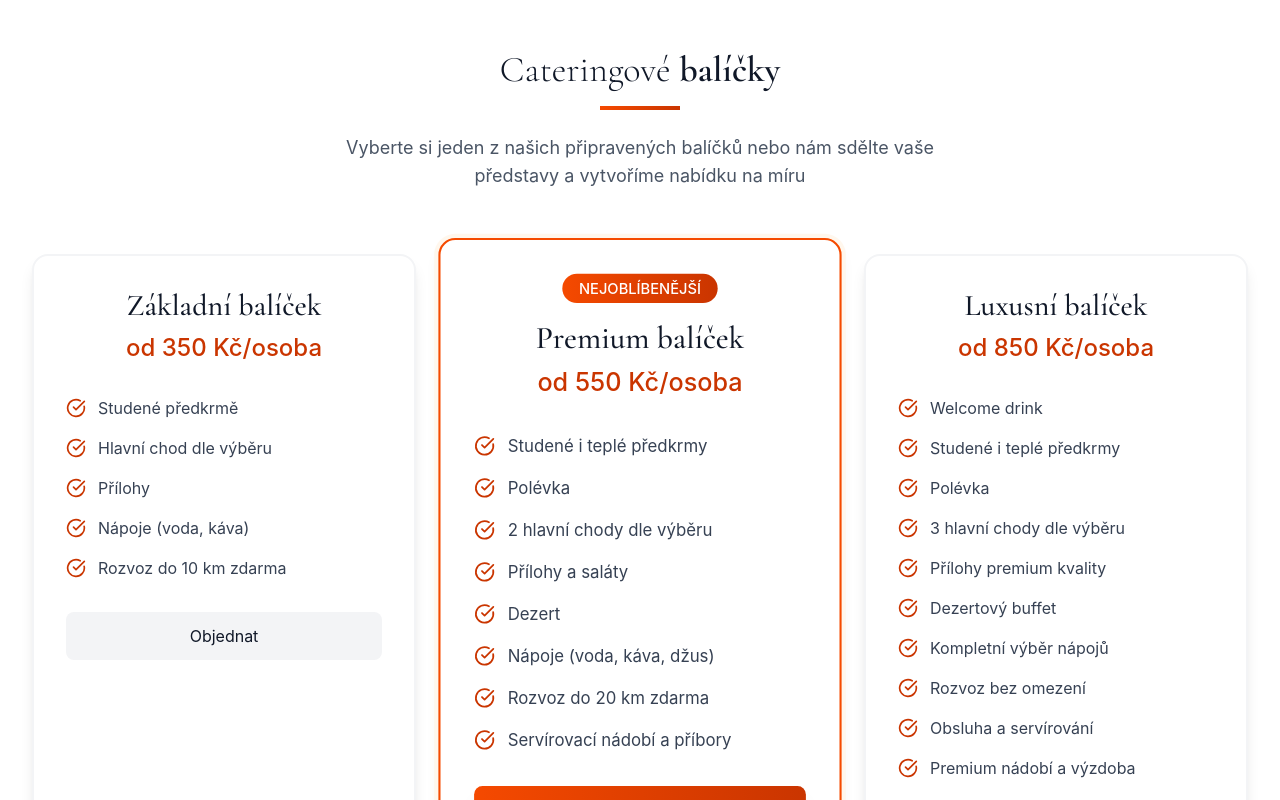
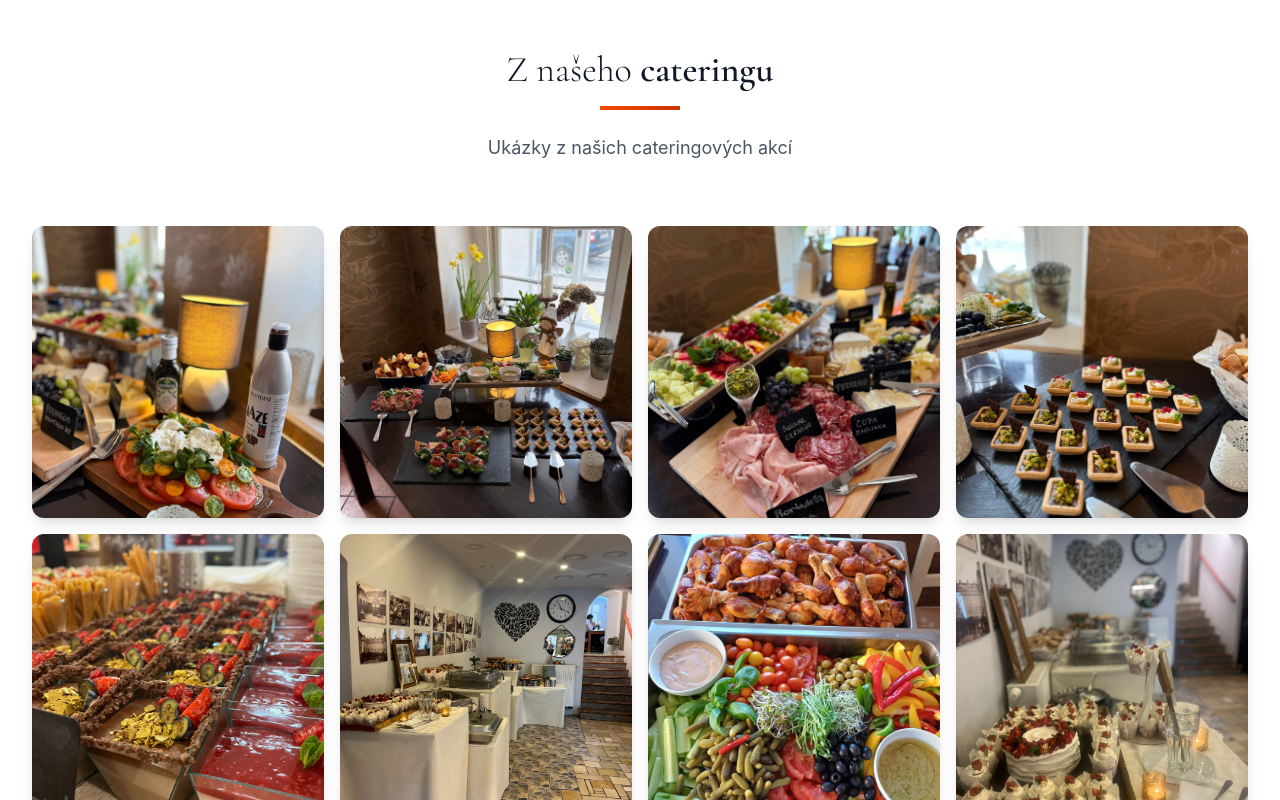
Before and after one commit to mesconliska-maker/Z-meck-restaurace, a React (Vite) app: page /catering in a window 1280 px wide. Shown: the part 1440-2240 px from the top of the page. Built offline with nearby package versions, Linux system fonts and the light colour scheme.

Commit message:
Update Catering.tsx

```diff
--- a/src/app/pages/Catering.tsx
+++ b/src/app/pages/Catering.tsx
@@ -1,5 +1,5 @@
 import { ImageWithFallback } from "../components/figma/ImageWithFallback";
-import { Users, UtensilsCrossed, Calendar, CheckCircle, Phone } from "lucide-react";
+import { Users, UtensilsCrossed, Calendar, Phone } from "lucide-react";
 
 const cateringServices = [
   {
@@ -22,52 +22,15 @@ const cateringServices = [
   }
 ];
 
-const cateringPackages = [
-  {
-    id: 1,
-    name: "Základní balíček",
-    price: "od 350 Kč/osoba",
-    items: [
-      "Studené předkrmě",
-      "Hlavní chod dle výběru",
-      "Přílohy",
-      "Nápoje (voda, káva)",
-      "Rozvoz do 10 km zdarma"
-    ]
-  },
-  {
-    id: 2,
-    name: "Premium balíček",
-    price: "od 550 Kč/osoba",
-    popular: true,
-    items: [
-      "Studené i teplé předkrmy",
-      "Polévka",
-      "2 hlavní chody dle výběru",
-      "Přílohy a saláty",
-      "Dezert",
-      "Nápoje (voda, káva, džus)",
-      "Rozvoz do 20 km zdarma",
-      "Servírovací nádobí a příbory"
-    ]
-  },
-  {
-    id: 3,
-    name: "Luxusní balíček",
-    price: "od 850 Kč/osoba",
-    items: [
-      "Welcome drink",
-      "Studené i teplé předkrmy",
-      "Polévka",
-      "3 hlavní chody dle výběru",
-      "Přílohy premium kvality",
-      "Dezertový buffet",
-      "Kompletní výběr nápojů",
-      "Rozvoz bez omezení",
-      "Obsluha a servírování",
-      "Premium nádobí a výzdoba"
-    ]
-  }
+const galleryImages = [
+  { id: 1, src: "/jidlo1.jpeg", alt: "Catering jídlo" },
+  { id: 2, src: "/jidlo2.jpeg", alt: "Catering jídlo" },
+  { id: 3, src: "/jidlo3.jpeg", alt: "Catering jídlo" },
+  { id: 4, src: "/jidlo4.jpeg", alt: "Catering jídlo" },
+  { id: 5, src: "/jidlo9.jpeg", alt: "Catering jídlo" },
+  { id: 6, src: "/jidlo10.jpeg", alt: "Catering jídlo" },
+  { id: 7, src: "/jidlo11.jpeg", alt: "Catering jídlo" },
+  { id: 8, src: "/jidlo12.jpeg", alt: "Catering jídlo" },
 ];
 
 export function Catering() {
@@ -152,7 +115,7 @@ export function Catering() {
         </div>
       </section>
 
-      {/* Packages */}
+      {/* Photo Gallery */}
       <section className="py-20 bg-white">
         <div className="max-w-7xl mx-auto px-4 sm:px-6 lg:px-8">
           <div className="text-center mb-16">
@@ -160,62 +123,26 @@ export function Catering() {
               className="text-4xl font-light text-gray-900 mb-4"
               style={{ fontFamily: 'Cormorant Garamond, serif' }}
             >
-              Cateringové <span className="font-semibold">balíčky</span>
+              Z našeho <span className="font-semibold">cateringu</span>
             </h2>
             <div className="w-20 h-1 bg-gradient-to-r from-orange-600 to-orange-700 mx-auto mb-6"></div>
             <p className="text-lg text-gray-600 max-w-2xl mx-auto">
-              Vyberte si jeden z našich připravených balíčků nebo nám sdělte vaše představy
-              a vytvoříme nabídku na míru
+              Ukázky z našich cateringových akcí
             </p>
           </div>
 
-          <div className="grid md:grid-cols-3 gap-8">
-            {cateringPackages.map((pkg) => (
+          <div className="grid grid-cols-2 md:grid-cols-4 gap-4">
+            {galleryImages.map((image) => (
               <div
-                key={pkg.id}
-                className={`bg-white rounded-2xl p-8 shadow-lg hover:shadow-2xl transition-all duration-300 border-2 ${
-                  pkg.popular
-                    ? 'border-orange-600 ring-4 ring-orange-50 scale-105'
-                    : 'border-gray-100'
-                }`}
+                key={image.id}
+                className="relative aspect-square overflow-hidden rounded-xl group shadow-lg"
               >
-                {pkg.popular && (
-                  <div className="text-center mb-4">
-                    <span className="inline-block px-4 py-1 bg-gradient-to-r from-orange-600 to-orange-700 text-white text-sm font-medium rounded-full">
-                      NEJOBLÍBENĚJŠÍ
-                    </span>
-                  </div>
-                )}
-
-                <h3
-                  className="text-3xl font-medium text-gray-900 mb-2 text-center"
-                  style={{ fontFamily: 'Cormorant Garamond, serif' }}
-                >
-                  {pkg.name}
-                </h3>
-                <p className="text-2xl text-orange-700 font-medium text-center mb-8">
-                  {pkg.price}
-                </p>
-
-                <ul className="space-y-4 mb-8">
-                  {pkg.items.map((item, index) => (
-                    <li key={index} className="flex items-start gap-3">
-                      <CheckCircle size={20} className="text-orange-700 flex-shrink-0 mt-0.5" />
-                      <span className="text-gray-700">{item}</span>
-                    </li>
-                  ))}
-                </ul>
-
-                <a
-                  href="/kontakt"
-                  className={`block text-center px-6 py-3 rounded-lg transition-all ${
-                    pkg.popular
-                      ? 'bg-gradient-to-r from-orange-600 to-orange-700 text-white hover:from-orange-700 hover:to-orange-800 shadow-lg'
-                      : 'bg-gray-100 text-gray-900 hover:bg-gray-200'
-                  }`}
-                >
-                  Objednat
-                </a>
+                <img
+                  src={image.src}
+                  alt={image.alt}
+                  className="w-full h-full object-cover group-hover:scale-110 transition-transform duration-500"
+                />
+                <div className="absolute inset-0 bg-gradient-to-t from-black/40 via-transparent to-transparent opacity-0 group-hover:opacity-100 transition-opacity duration-300" />
               </div>
             ))}
           </div>
```
